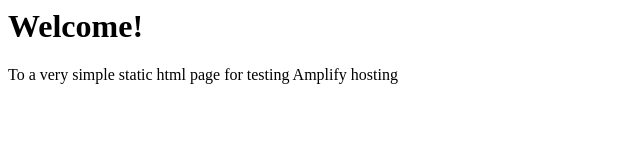
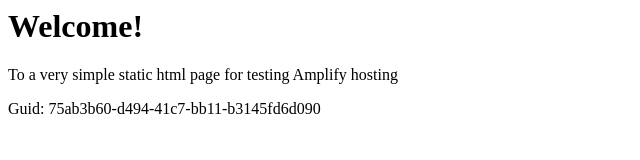
Before and after one commit to aws-aemilia-sin/Github-PR-Commit-Integration-Test-DoNotTouch-Gith-P5X5MO5I-v1-preprod-ap-southeast-1, a website: page src/index.html in a window 1280 px wide. Shown: the whole page, without its empty margins (0-640 px from the left). Drawn offline with Linux system fonts and the light colour scheme.

Commit message:
commit from integ tests

```diff
--- a/src/index.html
+++ b/src/index.html
@@ -1,3 +1,5 @@
+
+
 <html lang="en">
 
 <head>
@@ -10,6 +12,6 @@
 <body>
     <h1>Welcome!</h1>
     <p>To a very simple static html page for testing Amplify hosting</p>
-</body>
+    <p>Guid: 75ab3b60-d494-41c7-bb11-b3145fd6d090</p></body>
 
 </html>
```
